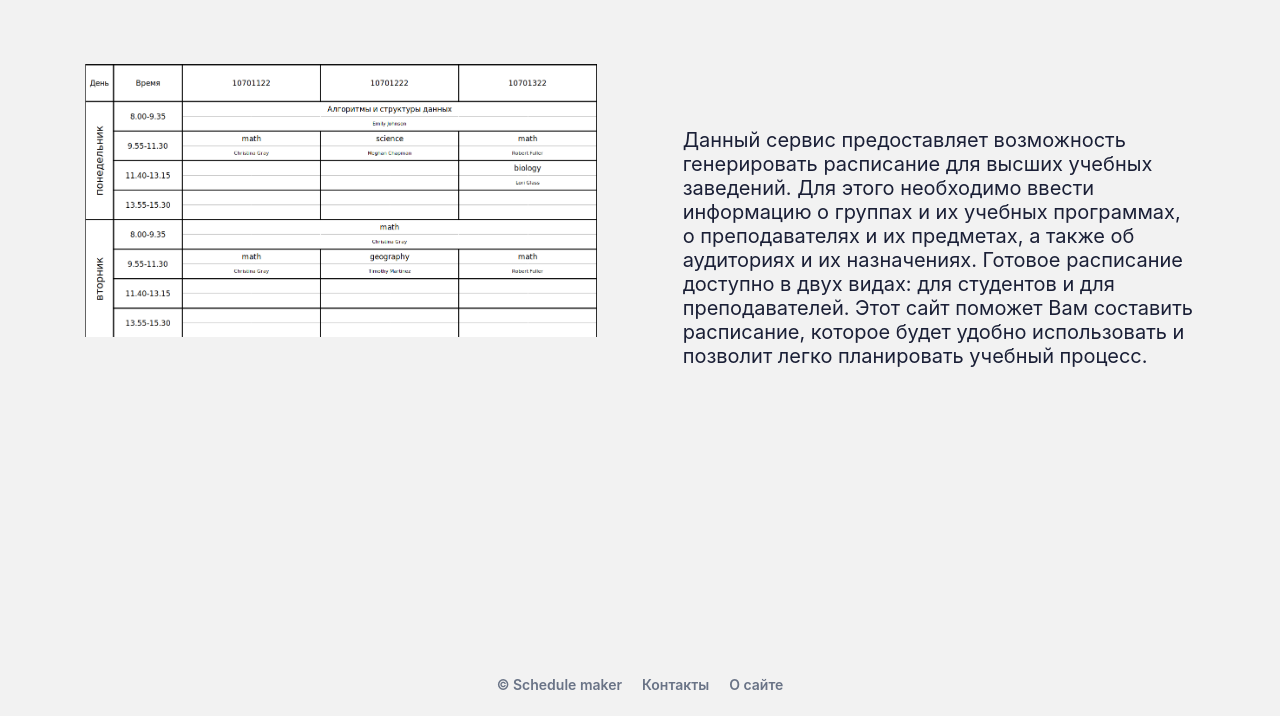
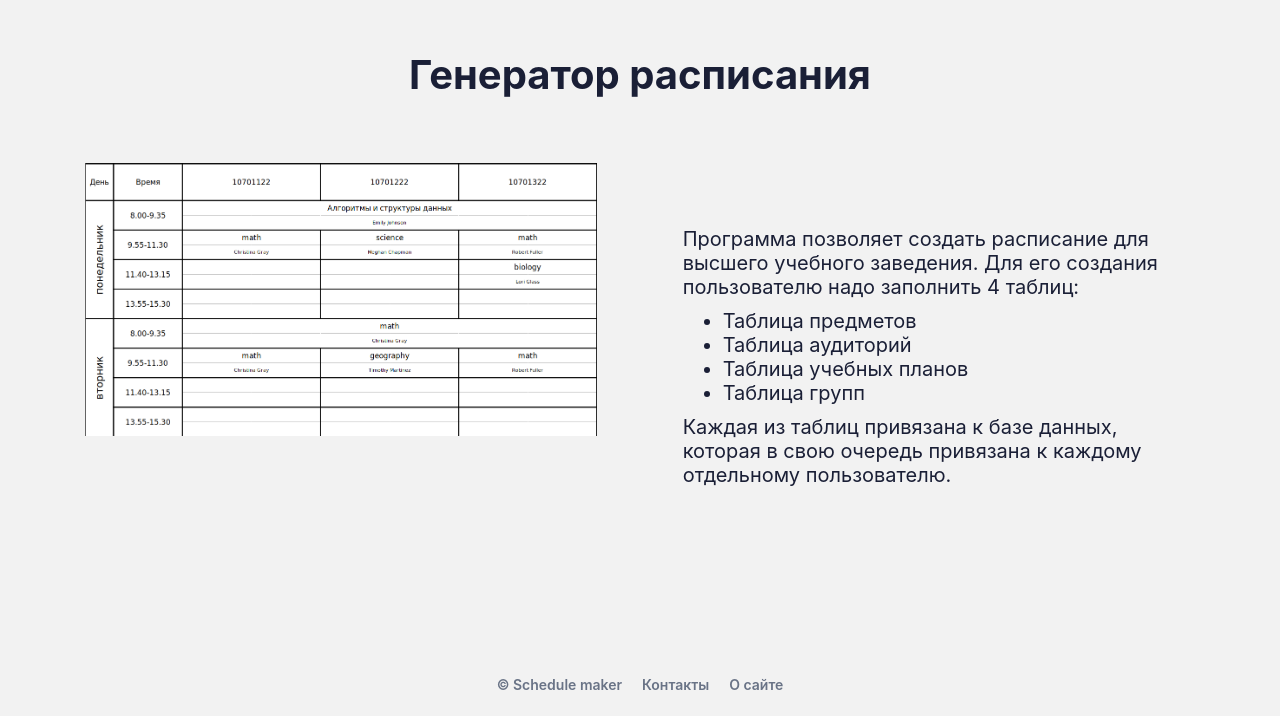
Before and after one commit to 0Abracadaber0/Schedule-maker, a FastAPI app: template Schedule_maker/templates/about_site.html in a window 1280 px wide. Shown: the part 84-800 px from the top of the page. Run offline with FastAPI, Linux system fonts and the light colour scheme; the template is opened without the code that fills it, so the values that code supplies are empty; parts of the project's set-up code (start-up, migrations or seed data) failed here and were passed over.

Commit message:
updated about site

```diff
--- a/Schedule_maker/static/css/main.css
+++ b/Schedule_maker/static/css/main.css
@@ -323,3 +323,16 @@ td input {
 td, th {
     padding-left: 10px;
 }
+
+.title {
+    padding-top: 50px;
+    text-align: center;
+
+    font-size: 40px;
+}
+
+ul {
+    padding-top: 10px;
+    padding-left: 40px;
+    padding-bottom: 10px;
+}
--- a/Schedule_maker/templates/about_site.html
+++ b/Schedule_maker/templates/about_site.html
@@ -2,7 +2,7 @@
 <html lang="en">
 <head>
     <meta charset="UTF-8">
-    <title>Schedule makers: Authors</title>
+    <title>Schedule makers: О сайте</title>
     <link rel="stylesheet" href="../static/css/main.css">
     <link rel="shortcut icon" href="../static/images/Logo_BNTU.png"/>
 </head>
@@ -11,32 +11,38 @@
     <h1><a href="/main">Schedule maker</a></h1>
     <nav class="tabs">
         <div class="tab">
-            <button class="tablinks" id="Classes_button" onclick="openTab(event, 'Classes')">Классы</button>
-            <button class="tablinks" id="Lessons_button" onclick="openTab(event, 'Lessons')">Уроки</button>
-            <button class="tablinks" id="Teachers_button" onclick="openTab(event, 'Teachers')">Учителя</button>
-            <button class="tablinks" id="Subjects_button" onclick="openTab(event, 'Subjects')">Предметы</button>
+            <button class="tablinks" id="Classes_button" onclick="">Классы</button>
+            <button class="tablinks" id="Lessons_button" onclick="">Уроки</button>
+            <button class="tablinks" id="Teachers_button" onclick="">Учителя</button>
+            <button class="tablinks" id="Subjects_button" onclick="">Предметы</button>
             <button class="tablinks" id="Register_button" onclick="document.location='./registration.html'">Регистрация</button>
             <button class="tablinks" id="Login_button" onclick="document.location='./login.html'">Логин</button>
         </div>
     </nav>
 </header>
 
+<h2 class="title">Генератор расписания</h2>
 <div class="about">
     <div>
         <img src="../static/images/table_screen.png" alt="">
     </div>
     <div class="p">
         <p>
-            Данный сервис предоставляет возможность
-            генерировать расписание для высших учебных заведений.
-            Для этого необходимо ввести информацию о группах и их
-            учебных программах, о преподавателях и их предметах, а
-            также об аудиториях и их назначениях. Готовое расписание
-            доступно в двух видах: для студентов и для преподавателей.
-            Этот сайт поможет Вам составить расписание, которое будет
-            удобно использовать и позволит легко планировать
-            учебный процесс.
+            Программа позволяет создать расписание для высшего учебного заведения. Для его создания пользователю надо
+            заполнить 4 таблиц:
         </p>
+        <ul>
+            <li>Таблица предметов</li>
+            <li>Таблица аудиторий</li>
+            <li>Таблица учебных планов</li>
+            <li>Таблица групп</li>
+        </ul>
+
+        <p>
+            Каждая из таблиц привязана к базе данных, которая в свою очередь привязана к каждому отдельному
+            пользователю.
+        </p>
+
     </div>
 </div>
 
```
